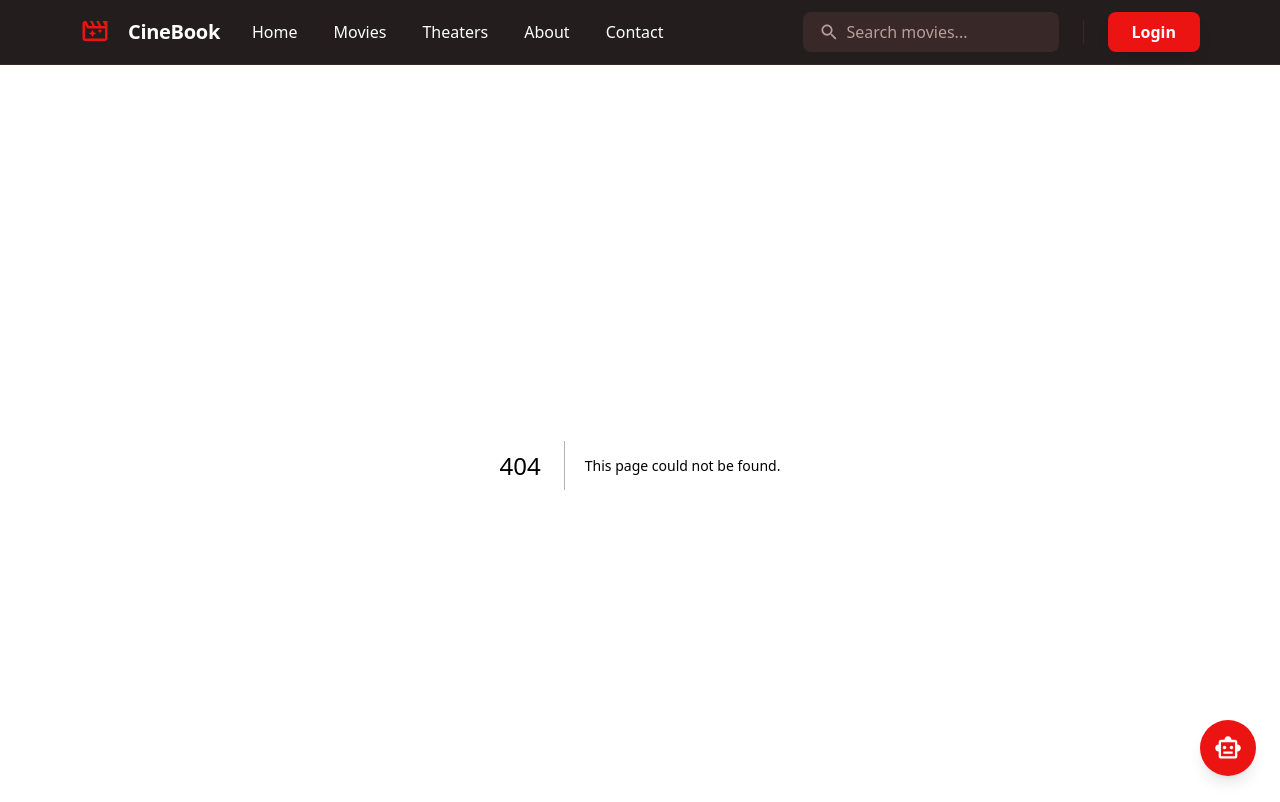
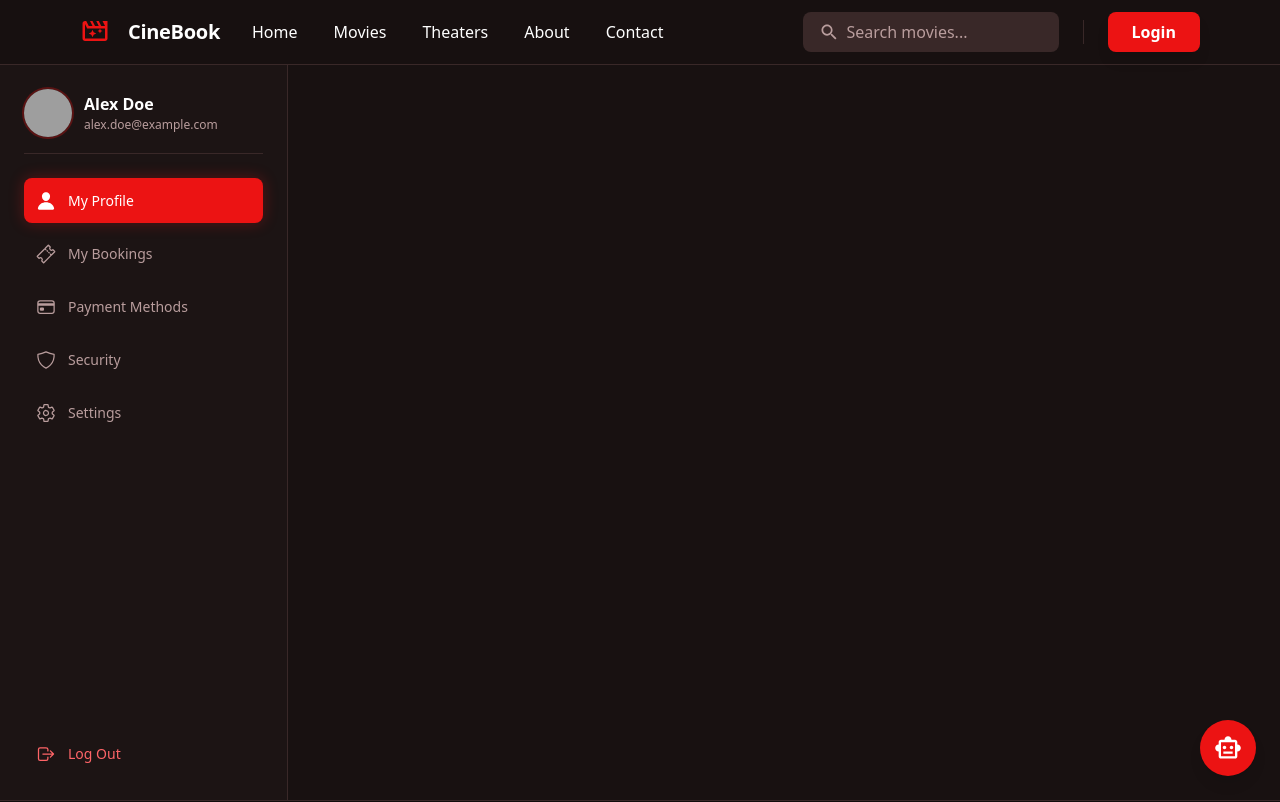
Before and after one commit to puvanakopis/CineBook, a Next.js app in the folder frontend/: page /profile in a window 1280 px wide. Before the commit this address had no page. Shown: the top 802 px of the page. Built offline with nearby package versions, Linux system fonts and the light colour scheme; grey boxes are pictures that could not be loaded.

Commit message:
create profile page layout with sidebar

```diff
--- /dev/null
+++ b/frontend/app/profile/page.tsx
@@ -0,0 +1,15 @@
+import { ProfileSidebar } from "@/components/Sidebar";
+
+
+export default function ProfilePage() {
+  return (
+    <div className="flex flex-1 w-full mx-auto">
+      <ProfileSidebar />
+      <main className="flex-1 p-6 md:p-10 lg:px-16 overflow-y-auto">
+        <div className="max-w-4xl mx-auto space-y-10">
+
+        </div>
+      </main>
+    </div>
+  );
+}
--- /dev/null
+++ b/frontend/components/Sidebar.tsx
@@ -0,0 +1,86 @@
+'use client';
+
+import Link from "next/link";
+import { usePathname } from "next/navigation";
+import {
+    IoPersonOutline,
+    IoPerson,
+    IoSettingsOutline,
+    IoSettings,
+    IoCardOutline,
+    IoCard,
+    IoShieldOutline,
+    IoShield,
+    IoLogOutOutline,
+    IoTicketOutline,
+    IoTicket
+} from "react-icons/io5";
+
+const navItems = [
+    { name: "My Profile", href: "/profile", icon: IoPersonOutline, activeIcon: IoPerson },
+    { name: "My Bookings", href: "/bookings", icon: IoTicketOutline, activeIcon: IoTicket },
+    { name: "Payment Methods", href: "/payments", icon: IoCardOutline, activeIcon: IoCard },
+    { name: "Security", href: "/security", icon: IoShieldOutline, activeIcon: IoShield },
+    { name: "Settings", href: "/settings", icon: IoSettingsOutline, activeIcon: IoSettings },
+];
+
+export function ProfileSidebar() {
+    const pathname = usePathname();
+
+    const isActive = (href: string) => {
+        if (href === "/profile") return pathname === href;
+        return pathname?.startsWith(href);
+    };
+
+    return (
+        <aside className="hidden lg:flex w-72 flex-col gap-6 border-r border-[#392828] bg-surface-dark/30 p-6 h-[calc(100vh-65px)] sticky top-[65px]">
+            <div className="flex flex-col gap-4">
+                <div className="flex items-center gap-3 pb-4 border-b border-[#392828]">
+                    <div
+                        className="bg-center bg-no-repeat aspect-square bg-cover rounded-full size-12 ring-2 ring-primary/30"
+                        style={{ backgroundImage: `url("https://lh3.googleusercontent.com/aida-public/AB6AXuCfK6ZjyVSGXNZcfDWLCCntU3naLJN3ubWzeoJtu2h-xUeocG2sv6FoSvcIRf10jqqPprvVH3bQJJli2_foHY7yps_jZ4nOM2z3kjussiHisO-uN7IdSYH9_yGa173mPucRWe3N0tuvdQQNFyh-qTh3SQ1dsN-zV7dtXDU5-F514iZBcoCBGEUMEfKe9TRp15SV3CGS9FQwoY3G8YxPxgVMABu21YqS4Jf-94XqIx13ubQ6XTMs67ImkCesSy_ixL9uB7srUIJZHfQR")` }}
+                        role="img"
+                        aria-label="User avatar"
+                    />
+                    <div className="flex flex-col">
+                        <h1 className="text-white text-base font-bold leading-normal">Alex Doe</h1>
+                        <p className="text-text-secondary text-xs font-normal leading-normal">alex.doe@example.com</p>
+                    </div>
+                </div>
+
+                <nav className="flex flex-col gap-2 mt-2">
+                    {navItems.map((item) => {
+                        const active = isActive(item.href);
+                        const Icon = active ? item.activeIcon : item.icon;
+
+                        return (
+                            <Link
+                                key={item.href}
+                                href={item.href}
+                                className={`flex items-center gap-3 px-3 py-3 rounded-lg transition-all ${active
+                                    ? "bg-primary text-white shadow-[0_0_15px_rgba(236,19,19,0.3)]"
+                                    : "hover:bg-[#291e1e] group"
+                                    }`}
+                            >
+                                <Icon className={`text-xl ${!active ? "text-text-secondary group-hover:text-white transition-colors" : ""}`} />
+                                <p className={`text-sm font-medium leading-normal ${!active ? "text-text-secondary group-hover:text-white transition-colors" : ""}`}>
+                                    {item.name}
+                                </p>
+                            </Link>
+                        );
+                    })}
+                </nav>
+            </div>
+
+            <div className="mt-auto">
+                <Link
+                    href="/logout"
+                    className="flex items-center gap-3 px-3 py-3 rounded-lg hover:bg-[#291e1e] text-red-400 hover:text-red-500 transition-colors"
+                >
+                    <IoLogOutOutline className="text-xl" />
+                    <p className="text-sm font-medium leading-normal">Log Out</p>
+                </Link>
+            </div>
+        </aside>
+    );
+}
```
